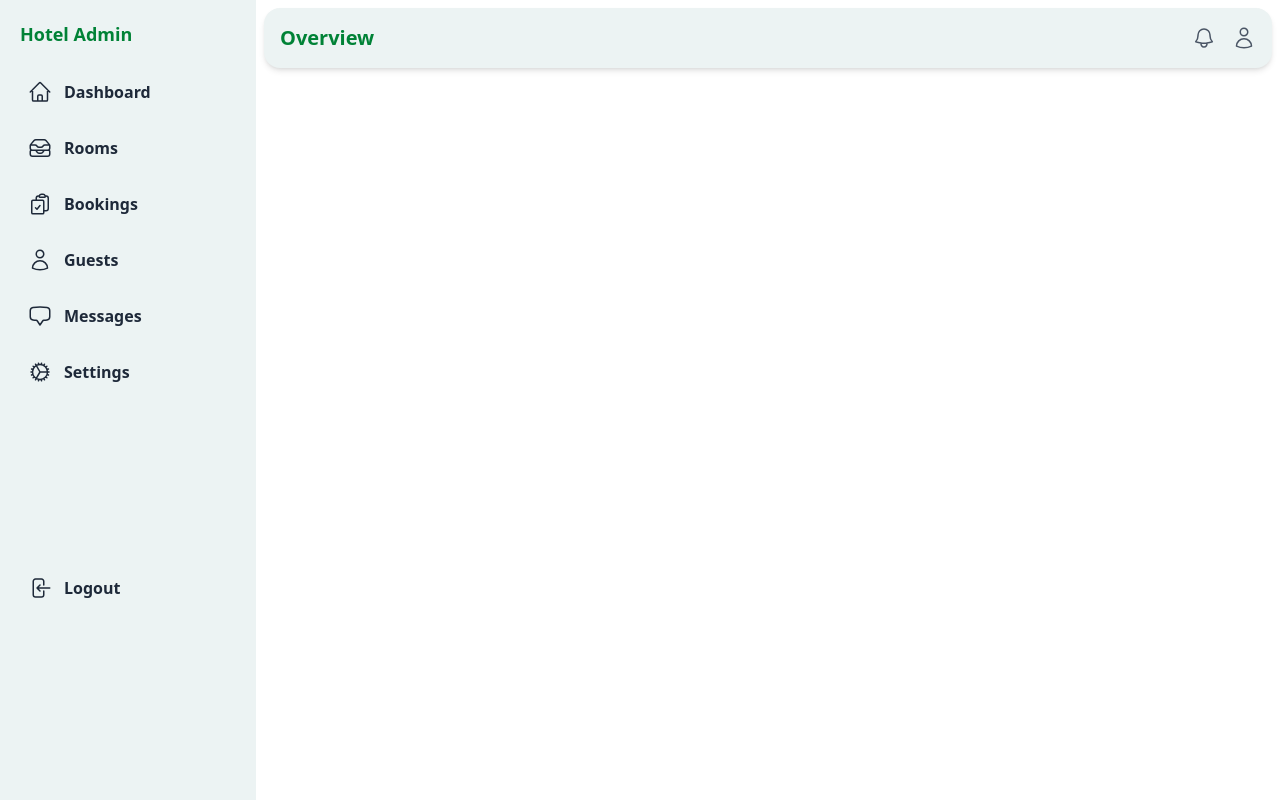
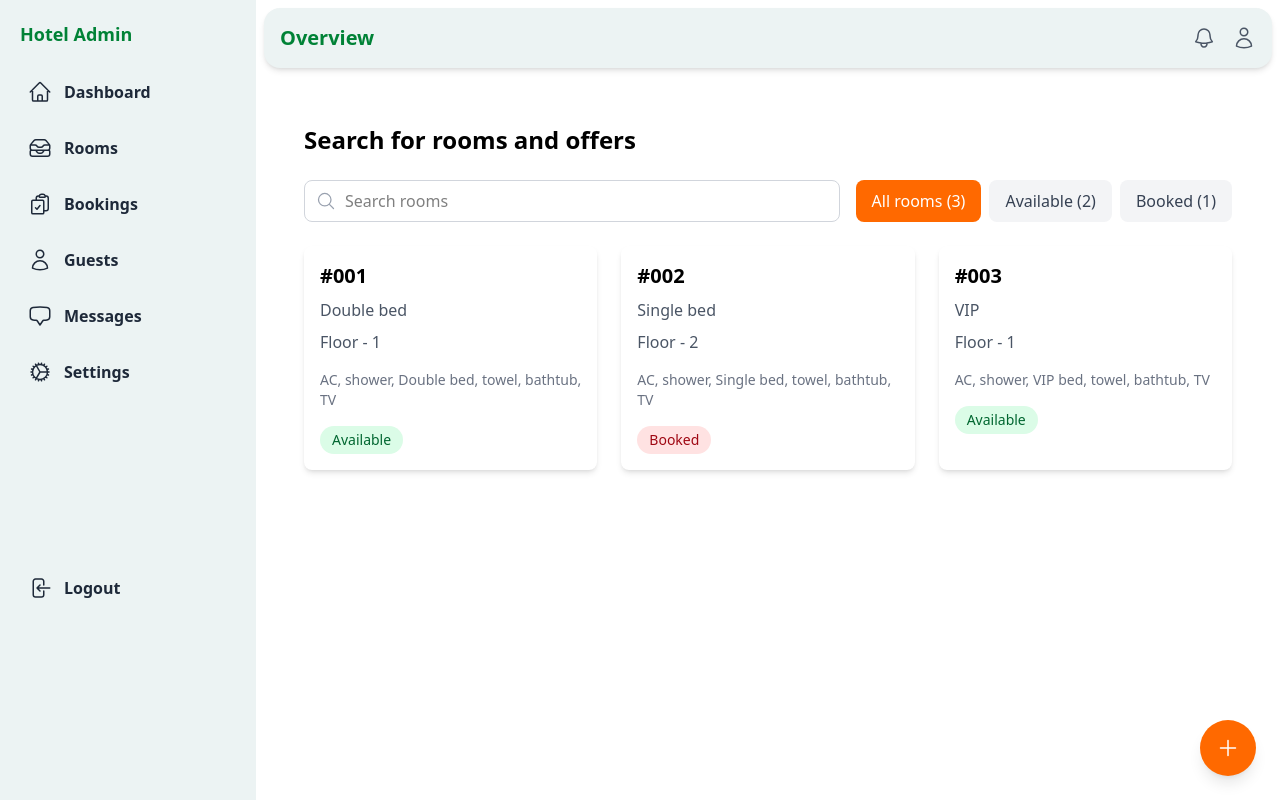
Before and after one commit to JCTECH111/Hotel-management-system, a React (Vite) app: page /employee/rooms in a window 1280 px wide. Built offline with nearby package versions, Linux system fonts and the light colour scheme.

Commit message:
remember too add view icon and work on the add room withe edit room page

```diff
--- /dev/null
+++ b/src/pages/employee/pages/AddRoom.jsx
@@ -0,0 +1,96 @@
+import { useState } from "react";
+
+const RoomEdit = () => {
+  const [roomDetails, setRoomDetails] = useState({
+    price: 340,
+    reservationStatus: "Not Reserved",
+    roomType: "Deluxe",
+    roomNumber: "002",
+    roomStatus: "Clean",
+    returnStatus: "Ready",
+    foStatus: "Vacant",
+    roomClass: "Main",
+    roomCapacity: "2-4 Guests",
+    bedType: "King Size",
+  });
+
+  const amenities = [
+    "Shower",
+    "Safe Box",
+    "Luggage",
+    "Concierge",
+    "Morning Sunlight",
+    "Sea View",
+    "Refrigerator",
+    "Air Conditioner",
+    "TV Cable",
+    "Internet",
+  ];
+
+  const selectedAmenities = ["Shower", "Sea View", "Refrigerator", "Internet"];
+
+  return (
+    <div className="bg-white p-6 rounded-lg shadow-md w-full max-w-5xl mx-auto mb-10">
+      {/* Title */}
+      <h2 className="text-2xl font-semibold mb-6">Room Edit</h2>
+
+      {/* Room Pictures */}
+      <div className="mb-6">
+        <h3 className="text-lg font-semibold mb-2">Room Picture</h3>
+        <div className="grid grid-cols-4 gap-4">
+          <div className="h-20 bg-gray-200 flex items-center justify-center">📷</div>
+          <div className="h-20 bg-gray-200 flex items-center justify-center">📷</div>
+          <div className="h-20 bg-gray-200 flex items-center justify-center">📷</div>
+          <div className="h-20 bg-gray-100 flex items-center justify-center border-dashed border-2">
+            + Add Image
+          </div>
+        </div>
+      </div>
+
+      {/* Room Details */}
+      <div className="grid grid-cols-1 md:grid-cols-2 lg:grid-cols-3 gap-4 mb-6">
+        {Object.keys(roomDetails).map((key) => (
+          <div key={key} className="flex flex-col">
+            <label className="text-sm font-semibold mb-1 capitalize">
+              {key.replace(/([A-Z])/g, " $1")}
+            </label>
+            <select
+              className="border p-2 rounded-md"
+              value={roomDetails[key]}
+              onChange={(e) => setRoomDetails({ ...roomDetails, [key]: e.target.value })}
+            >
+              <option>{roomDetails[key]}</option>
+              {/* Add other options dynamically based on key */}
+            </select>
+          </div>
+        ))}
+      </div>
+
+      {/* Room Amenities */}
+      <div className="mb-6">
+        <h3 className="text-lg font-semibold mb-2">Room Amenities</h3>
+        <div className="grid grid-cols-2 md:grid-cols-3 lg:grid-cols-4 gap-2">
+          {amenities.map((amenity) => (
+            <label key={amenity} className="flex items-center space-x-2">
+              <input
+                type="checkbox"
+                className="form-checkbox"
+                checked={selectedAmenities.includes(amenity)}
+                readOnly
+              />
+              <span>{amenity}</span>
+            </label>
+          ))}
+        </div>
+      </div>
+
+      {/* Buttons */}
+      <div className="flex justify-between">
+        <button className="bg-gray-300 text-gray-700 px-4 py-2 rounded">Close</button>
+        <button className="bg-green-600 text-white px-6 py-2 rounded">Save Changes</button>
+      </div>
+    </div>
+  );
+};
+
+export default RoomEdit;
--- a/src/pages/employee/pages/Rooms.jsx
+++ b/src/pages/employee/pages/Rooms.jsx
@@ -1,11 +1,142 @@
-import React from 'react'
+import { useState } from "react";
+import { MagnifyingGlassIcon, PlusIcon } from "@heroicons/react/24/outline";
+import { Link } from "react-router-dom";
 
-function Rooms() {
+const Rooms = () => {
+  const [searchQuery, setSearchQuery] = useState("");
+  const [filter, setFilter] = useState("all"); // 'all', 'available', 'booked'
+
+  // Sample room data
+  const rooms = [
+    {
+      id: 1,
+      roomNumber: "#001",
+      bedType: "Double bed",
+      floor: "Floor - 1",
+      amenities: "AC, shower, Double bed, towel, bathtub, TV",
+      status: "available",
+    },
+    {
+      id: 2,
+      roomNumber: "#002",
+      bedType: "Single bed",
+      floor: "Floor - 2",
+      amenities: "AC, shower, Single bed, towel, bathtub, TV",
+      status: "booked",
+    },
+    {
+      id: 3,
+      roomNumber: "#003",
+      bedType: "VIP",
+      floor: "Floor - 1",
+      amenities: "AC, shower, VIP bed, towel, bathtub, TV",
+      status: "available",
+    },
+    // Add more rooms as needed
+  ];
+
+  // Filter rooms based on status
+  const filteredRooms = rooms.filter((room) => {
+    if (filter === "all") return true;
+    return room.status === filter;
+  });
+
+  // Handle search
+  const handleSearch = (e) => {
+    e.preventDefault();
+    console.log("Searching for:", searchQuery);
+    // Add search logic here
+  };
+
   return (
-    <div>
+    <div className="p-6">
+      {/* Header */}
+      <h1 className="text-2xl font-bold mb-6">Search for rooms and offers</h1>
+
+      {/* Search and Filters */}
+      <div className="flex flex-col sm:flex-row gap-4 mb-6">
+        {/* Search Input */}
+        <form onSubmit={handleSearch} className="flex-1">
+          <div className="relative">
+            <input
+              type="text"
+              placeholder="Search rooms"
+              value={searchQuery}
+              onChange={(e) => setSearchQuery(e.target.value)}
+              className="w-full pl-10 pr-4 py-2 border border-gray-300 rounded-lg focus:outline-none focus:ring-2 focus:ring-green-500 focus:border-green-500"
+            />
+            <MagnifyingGlassIcon className="w-5 h-5 text-gray-400 absolute left-3 top-1/2 transform -translate-y-1/2" />
+          </div>
+        </form>
+
+        {/* Filters */}
+        <div className="flex gap-2">
+          <button
+            onClick={() => setFilter("all")}
+            className={`px-4 py-2 rounded-lg ${
+              filter === "all"
+                ? "bg-orange-500 text-white"
+                : "bg-gray-100 text-gray-700"
+            }`}
+          >
+            All rooms ({rooms.length})
+          </button>
+          <button
+            onClick={() => setFilter("available")}
+            className={`px-4 py-2 rounded-lg ${
+              filter === "available"
+                ? "bg-orange-500 text-white"
+                : "bg-gray-100 text-gray-700"
+            }`}
+          >
+            Available ({rooms.filter((room) => room.status === "available").length})
+          </button>
+          <button
+            onClick={() => setFilter("booked")}
+            className={`px-4 py-2 rounded-lg ${
+              filter === "booked"
+                ? "bg-orange-500 text-white"
+                : "bg-gray-100 text-gray-700"
+            }`}
+          >
+            Booked ({rooms.filter((room) => room.status === "booked").length})
+          </button>
+        </div>
+      </div>
+
+      {/* Room List */}
+      <div className="grid grid-cols-1 sm:grid-cols-2 lg:grid-cols-3 gap-6">
+        {filteredRooms.map((room) => (
+          <div
+            key={room.id}
+            className="bg-white p-4 rounded-lg shadow-md hover:shadow-lg transition-shadow duration-200"
+          >
+            <h2 className="text-xl font-semibold mb-2">{room.roomNumber}</h2>
+            <p className="text-gray-600 mb-2">{room.bedType}</p>
+            <p className="text-gray-600 mb-4">{room.floor}</p>
+            <p className="text-gray-500 text-sm mb-4">{room.amenities}</p>
+            <div
+              className={`px-3 py-1 rounded-full text-sm w-fit ${
+                room.status === "available"
+                  ? "bg-green-100 text-green-800"
+                  : "bg-red-100 text-red-800"
+              }`}
+            >
+              {room.status === "available" ? "Available" : "Booked"}
+            </div>
+          </div>
+        ))}
+      </div>
+
+      {/* Add Room Button */}
+      <Link to='/employee/add-room'>
+        <button className="fixed md:bottom-6 bottom-20 md:right-6 right-3 p-4 bg-orange-500 text-white rounded-full shadow-lg hover:bg-orange-600 transition-colors duration-200">
+        <PlusIcon className="w-6 h-6" />
+      </button>
+      </Link>
 
     </div>
-  )
-}
+  );
+};
 
-export default Rooms
+export default Rooms;
--- a/src/router/routes.jsx
+++ b/src/router/routes.jsx
@@ -9,6 +9,7 @@ import Overview from "../pages/employee/pages/Overview";
 import Rooms from "../pages/employee/pages/Rooms";
 import Bookings from "../pages/employee/pages/Bookings";
 import Messages from "../pages/employee/pages/Messages";
+import RoomEdit from "../pages/employee/pages/AddRoom";
 
 export default function AppRoutes() {
   return (
@@ -26,7 +27,7 @@ export default function AppRoutes() {
           <Route path="rooms" element={<Rooms />} />
           <Route path="booking" element={<Bookings />} />
           <Route path="messages" element={<Messages />} />
-          {/* <Route path="settings" element={<Settings />} /> */}
+          <Route path="add-room" element={<RoomEdit />} />
         </Route>
         <Route
           path="/guest-dashboard"
```
